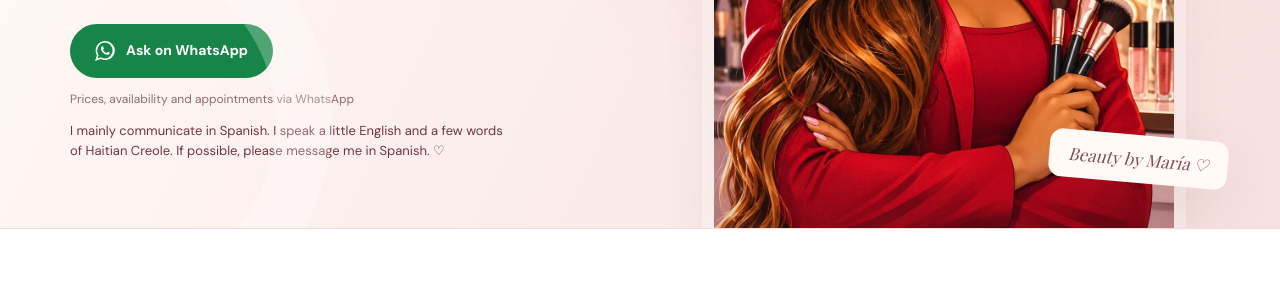
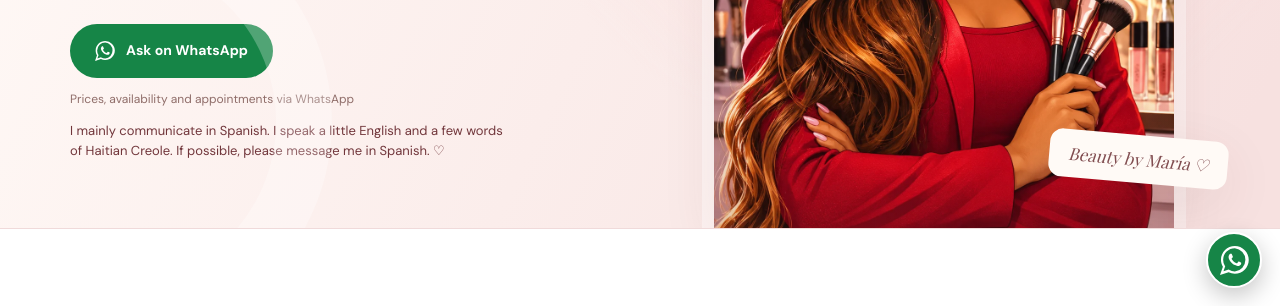
Before and after one commit to PuntaCanada/by-maria-beauty-store, a plain HTML site: page index.html in a window 1280 px wide. Shown: the part 494-800 px from the top of the page. Drawn offline with nearby package versions, Linux system fonts and the light colour scheme.

Commit message:
Add persistent compact WhatsApp contact button

```diff
--- a/index.html
+++ b/index.html
@@ -40,7 +40,15 @@
     @media(max-width:900px){.nav{flex-wrap:wrap;gap:10px}.language-switch{order:2;margin-left:auto}.nav-links{order:3;width:100%;justify-content:flex-end;gap:12px}}
     @media(max-width:700px){.nav{padding-top:9px;padding-bottom:9px}.nav-links{justify-content:center}.lang-button{padding:6px 7px;font-size:11px}.language-switch{margin-left:auto}}
     @media(max-width:365px){.lang-button{padding:5px 4px;gap:4px;font-size:10px}.lang-flag{width:22px}}
-  </style>
+
+  /* Dauerhaft sichtbarer, kompakter WhatsApp-Kontaktbutton */
+  .floating-whatsapp{position:fixed;right:max(18px,env(safe-area-inset-right));bottom:max(18px,env(safe-area-inset-bottom));z-index:1000;display:flex;align-items:center;justify-content:center;width:56px;height:56px;border-radius:50%;background:#168547;color:#fff;text-decoration:none;box-shadow:0 8px 24px rgba(0,0,0,.23);border:2px solid #fff;transition:transform .18s ease,box-shadow .18s ease}
+  .floating-whatsapp svg{width:29px;height:29px;fill:currentColor}
+  .floating-whatsapp:hover{transform:translateY(-2px);box-shadow:0 10px 28px rgba(0,0,0,.28)}
+  .floating-whatsapp:focus-visible{outline:3px solid #b1773b;outline-offset:4px}
+  @media(max-width:650px){.floating-whatsapp{right:max(14px,env(safe-area-inset-right));bottom:max(14px,env(safe-area-inset-bottom));width:50px;height:50px}.floating-whatsapp svg{width:26px;height:26px}}
+  @media(prefers-reduced-motion:reduce){.floating-whatsapp{transition:none}}
+</style>
   <!-- Umami: datensparsame Website- und WhatsApp-Klickstatistik -->
   <script defer src="https://cloud.umami.is/script.js" data-website-id="b0e08f0f-3b57-46a0-8890-5deaf16daab0"></script>
 </head>
@@ -120,6 +128,10 @@
       </div>
     </section>
   </main>
+
+  <a class="floating-whatsapp" data-whatsapp data-umami-event="whatsapp-fijo" href="https://wa.me/18293249535" target="_blank" rel="noopener noreferrer" aria-label="Contactar a María por WhatsApp" title="WhatsApp: habla con María">
+    <svg viewBox="0 0 24 24" aria-hidden="true"><path d="M20.5 3.5A11.4 11.4 0 0 0 12.3 0C6 0 .8 5.1.8 11.4c0 2 .5 4 1.6 5.7L0 24l7.1-2.3a11.4 11.4 0 0 0 5.2 1.2C18.6 22.9 23.8 17.8 23.8 11.5c0-3.1-1.2-5.9-3.3-8ZM12.3 21a9.4 9.4 0 0 1-4.8-1.3l-.4-.2-4.2 1.4 1.4-4.1-.3-.4A9.4 9.4 0 0 1 2.6 11.4a9.7 9.7 0 0 1 9.7-9.6 9.7 9.7 0 0 1 0 19.3Zm5.3-7.2c-.3-.1-1.6-.8-1.9-.9-.2-.1-.4-.1-.6.2-.2.3-.7.9-.9 1.1-.2.2-.3.2-.6.1-.3-.2-1.2-.4-2.3-1.5-.8-.8-1.4-1.7-1.6-2-.2-.3 0-.4.1-.6l.5-.5c.2-.2.2-.3.3-.5.1-.2 0-.4 0-.5L9.8 6.8c-.2-.5-.4-.4-.6-.4h-.5c-.2 0-.5.1-.7.4-.2.3-.9 1-.9 2.3s.9 2.6 1 2.8c.1.2 1.8 2.8 4.4 3.9.6.3 1.1.5 1.5.6.6.2 1.1.2 1.6.1.5-.1 1.6-.7 1.8-1.3.2-.6.2-1.1.1-1.3 0 0-.2-.2-.5-.3Z"/></svg>
+  </a>
   <footer class="footer"><div class="wrap footer-inner"><div><strong>By María Beauty &amp; Store</strong><p>Maquillaje, belleza y mucho cariño ♡</p></div><div class="right"><a href="#inicio">Volver arriba ↑</a><p>© <span id="year">2026</span> By María Beauty &amp; Store</p></div></div></footer>
   <script>
     // Kontakt: Die Nummer wird nicht als Text auf der Website angezeigt.
```
